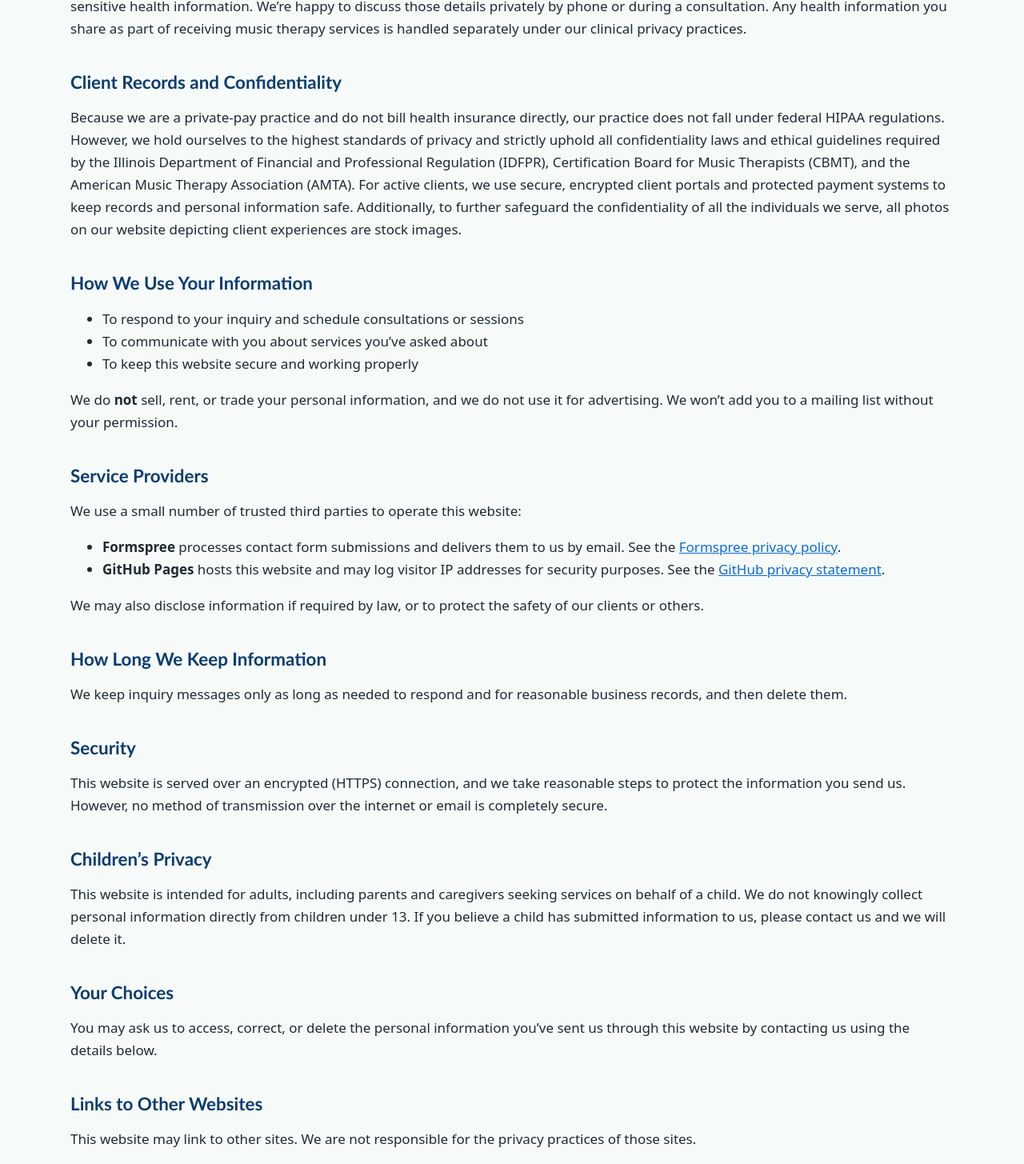
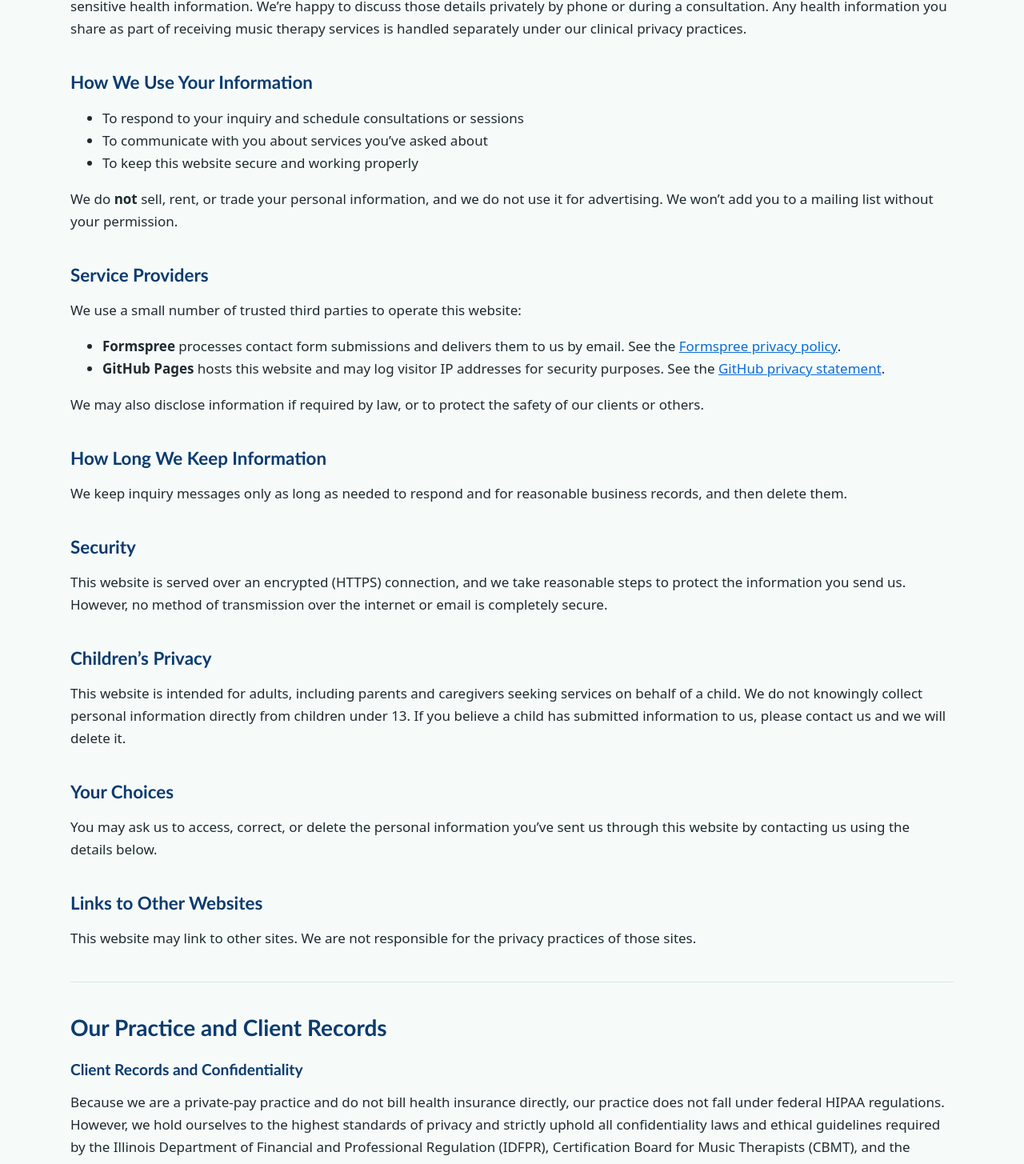
Before and after one commit to jbarber13/palladia, a SvelteKit app: page /privacy in a window 1280 px wide. Shown: the part 790-2245 px from the top of the page at 80% size. Built offline with nearby package versions, Linux system fonts and the light colour scheme.

Commit message:
Move client records section to its own part of the privacy policy

```diff
--- a/src/routes/privacy/+page.svelte
+++ b/src/routes/privacy/+page.svelte
@@ -61,19 +61,6 @@
 			discuss those details privately by phone or during a consultation. Any health information you
 			share as part of receiving music therapy services is handled separately under our clinical
 			privacy practices.
-		</p>
-
-		<h2>Client Records and Confidentiality</h2>
-		<p>
-			Because we are a private-pay practice and do not bill health insurance directly, our practice
-			does not fall under federal HIPAA regulations. However, we hold ourselves to the highest
-			standards of privacy and strictly uphold all confidentiality laws and ethical guidelines
-			required by the Illinois Department of Financial and Professional Regulation (IDFPR),
-			Certification Board for Music Therapists (CBMT), and the American Music Therapy Association
-			(AMTA). For active clients, we use secure, encrypted client portals and protected payment
-			systems to keep records and personal information safe. Additionally, to further safeguard the
-			confidentiality of all the individuals we serve, all photos on our website depicting client
-			experiences are stock images.
 		</p>
 
 		<h2>How We Use Your Information</h2>
@@ -145,6 +132,21 @@
 			those sites.
 		</p>
 
+		<hr />
+		<h2 class="practice">Our Practice and Client Records</h2>
+		<h3>Client Records and Confidentiality</h3>
+		<p>
+			Because we are a private-pay practice and do not bill health insurance directly, our practice
+			does not fall under federal HIPAA regulations. However, we hold ourselves to the highest
+			standards of privacy and strictly uphold all confidentiality laws and ethical guidelines
+			required by the Illinois Department of Financial and Professional Regulation (IDFPR),
+			Certification Board for Music Therapists (CBMT), and the American Music Therapy Association
+			(AMTA). For active clients, we use secure, encrypted client portals and protected payment
+			systems to keep records and personal information safe. Additionally, to further safeguard the
+			confidentiality of all the individuals we serve, all photos on our website depicting client
+			experiences are stock images.
+		</p>
+
 		<h2>Changes to This Policy</h2>
 		<p>
 			We may update this policy from time to time. The “Last updated” date above shows when it was
@@ -161,6 +163,19 @@
 		margin-top: var(--space-4);
 		font-size: 1.4rem;
 	}
+	.prose hr {
+		margin-top: var(--space-4);
+		border: 0;
+		border-top: 1px solid var(--color-border);
+	}
+	.prose h2.practice {
+		margin-top: var(--space-4);
+		font-size: 1.75rem;
+	}
+	.prose h3 {
+		margin-top: var(--space-3);
+		font-size: 1.2rem;
+	}
 	.updated {
 		color: var(--color-text-muted);
 	}
```
